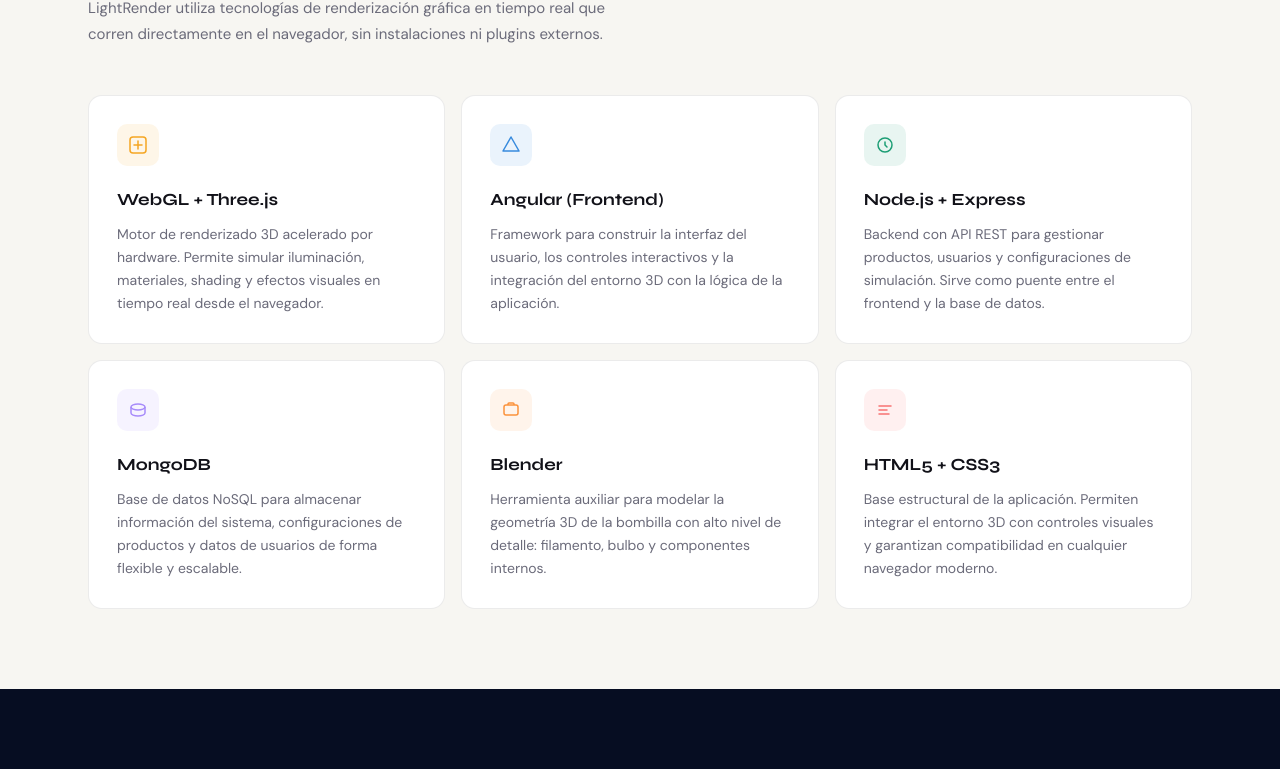
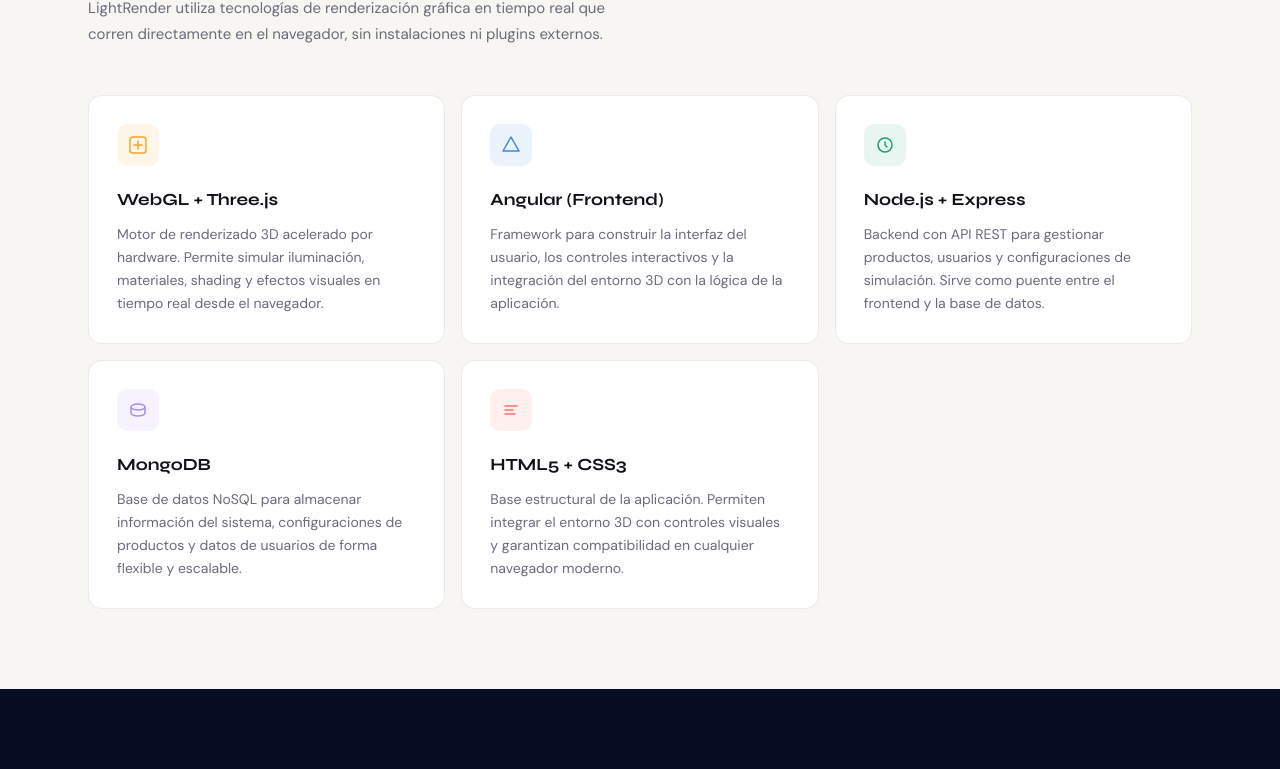
Before and after one commit to Diego-Escobedo123/LandingPage---LightRender, an Angular app in the folder light-render/: page / in a window 1280 px wide. Shown: the part 759-1528 px from the top of the page. Built offline with nearby package versions, Linux system fonts and the light colour scheme.

Commit message:
Card removed in technologies component

```diff
--- a/light-render/src/app/components/technologies/technologies.html
+++ b/light-render/src/app/components/technologies/technologies.html
@@ -51,17 +51,6 @@
     </article>
 
     <article class="card">
-      <div class="card-icon card-icon--orange">
-        <svg width="20" height="20" viewBox="0 0 20 20" fill="none">
-          <rect x="3" y="5" width="14" height="10" rx="2" stroke="#fb923c" stroke-width="1.5"/>
-          <path d="M7 5V4a1 1 0 011-1h4a1 1 0 011 1v1" stroke="#fb923c" stroke-width="1.5"/>
-        </svg>
-      </div>
-      <h3>Blender</h3>
-      <p>Herramienta auxiliar para modelar la geometría 3D de la bombilla con alto nivel de detalle: filamento, bulbo y componentes internos.</p>
-    </article>
-
-    <article class="card">
       <div class="card-icon card-icon--red">
         <svg width="20" height="20" viewBox="0 0 20 20" fill="none">
           <path d="M4 6h12M4 10h8M4 14h10" stroke="#f87171" stroke-width="1.5" stroke-linecap="round"/>
```
